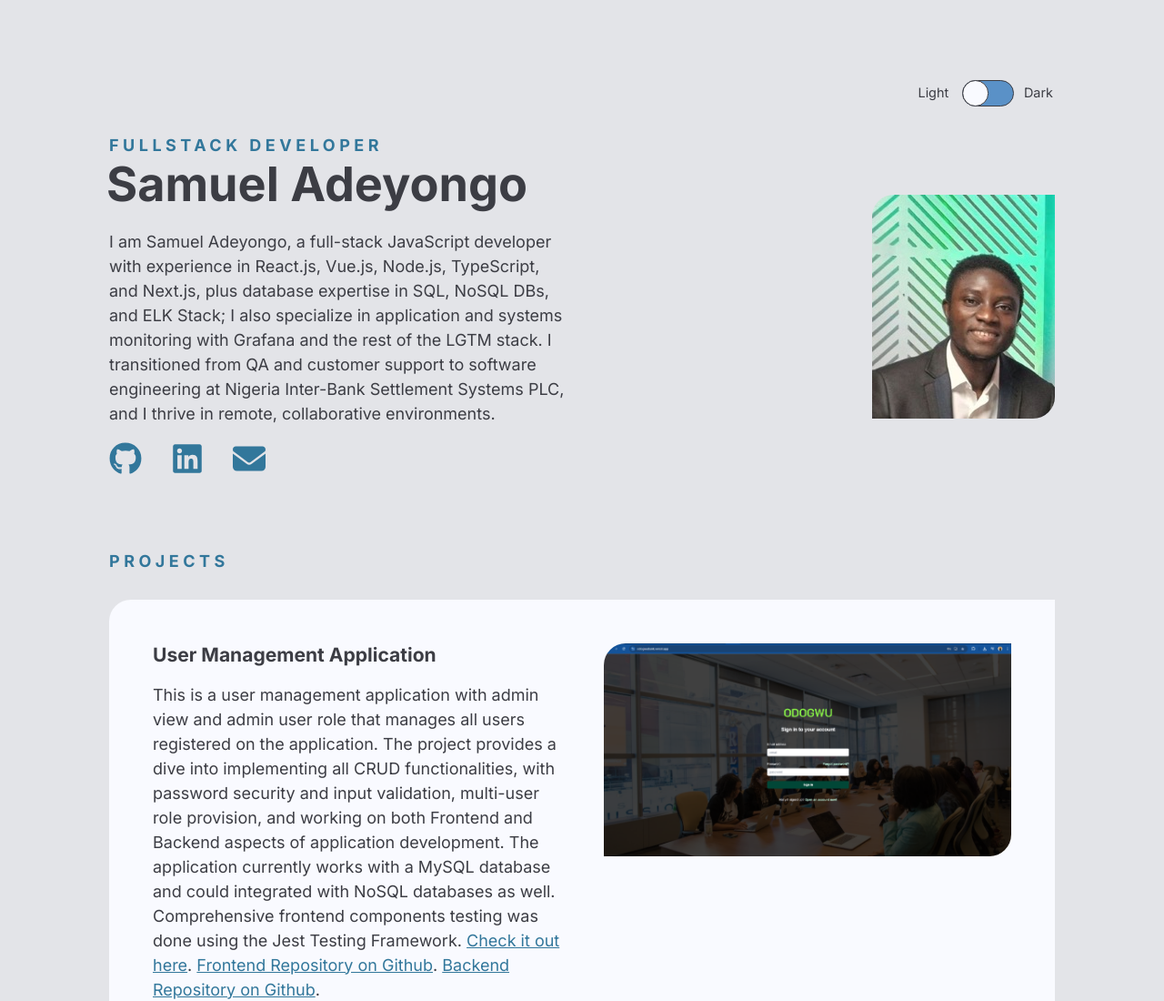
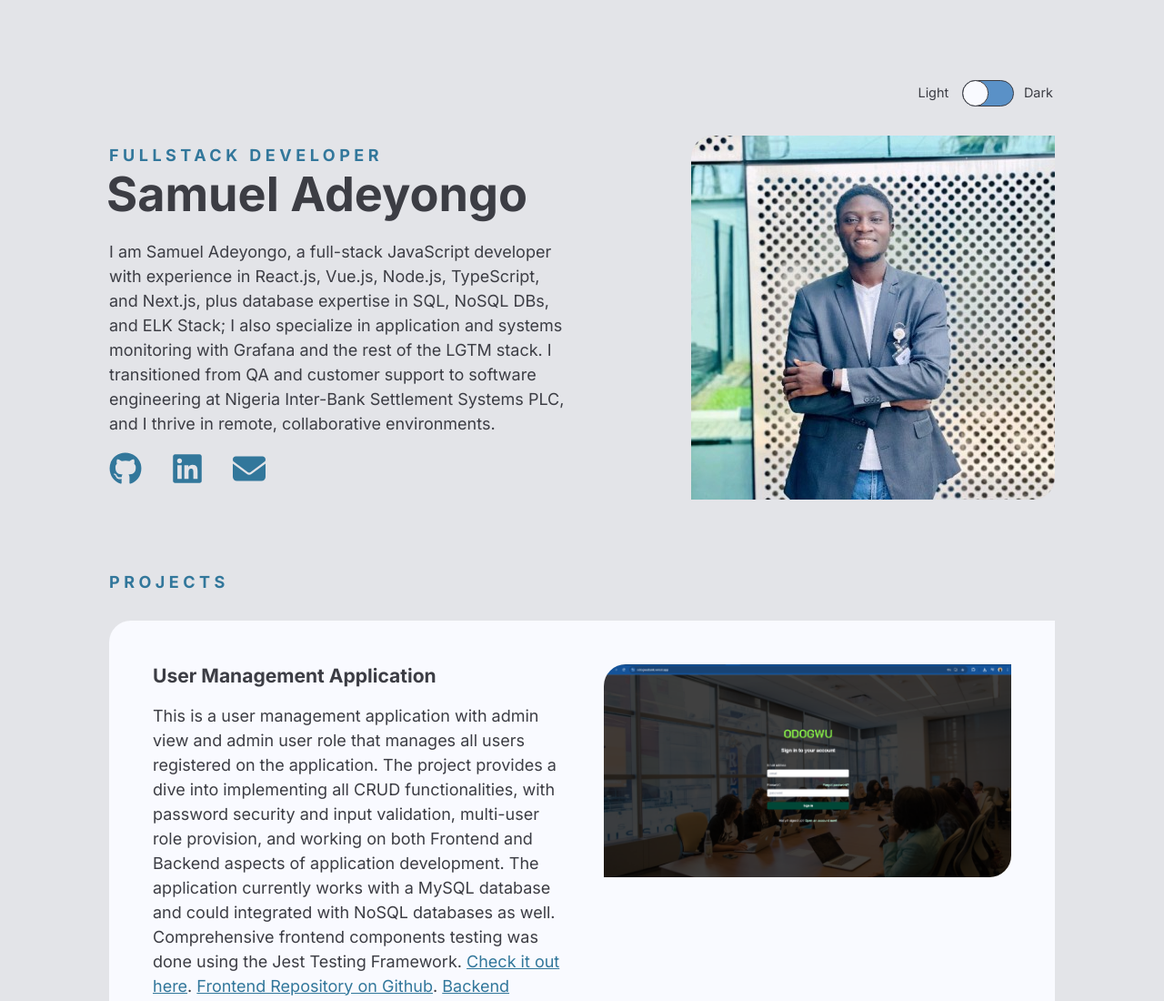
Before and after one commit to Teryisam/teryisam.github.io, a plain HTML site: page index.html in a window 1280 px wide. Shown: the top 1100 px of the page at 91% size. Drawn offline with Linux system fonts and the light colour scheme.

Commit message:
Update index.html
Changed profile display

```diff
--- a/index.html
+++ b/index.html
@@ -53,7 +53,7 @@
                         <path d="M48 64C21.5 64 0 85.5 0 112c0 15.1 7.1 29.3 19.2 38.4L236.8 313.6c11.4 8.5 27 8.5 38.4 0L492.8 150.4c12.1-9.1 19.2-23.3 19.2-38.4c0-26.5-21.5-48-48-48L48 64zM0 176L0 384c0 35.3 28.7 64 64 64l384 0c35.3 0 64-28.7 64-64l0-208L294.4 339.2c-22.8 17.1-54 17.1-76.8 0L0 176z" class="social" /></svg></a></li>
                 </ul>
             </div>
-            <img src="img/IMG-20240617-WA000513.jpg" alt="Samuel Adeyongo." />
+            <img src="img/Profile Pic.jpeg" alt="Samuel Adeyongo." />
         </article>
         <main>
             <h2 class="h2-footer">Projects</h2>
```
